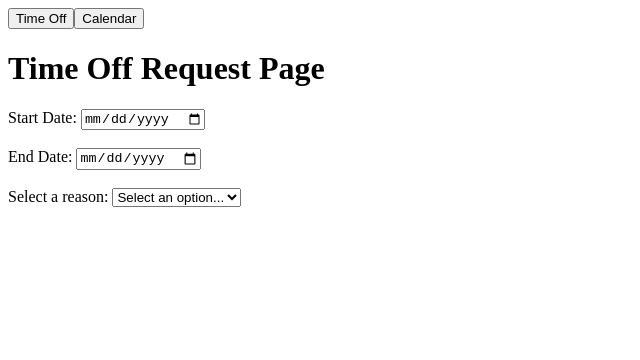
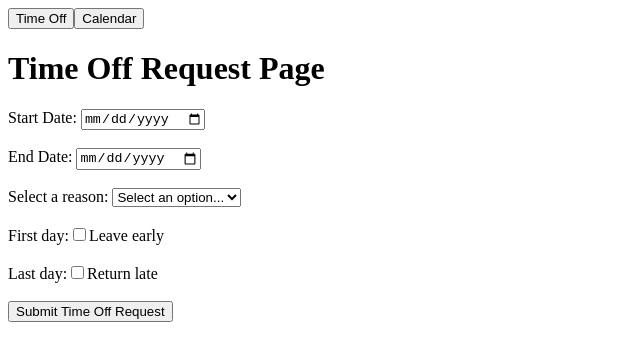
Before and after one commit to JacobB14210/Team-Presence-Tracker, a React app in the folder frontend/: page /Time-Off in a window 1280 px wide. Shown: the top 360 px of the page, without its empty margins (0-640 px from the left). Built offline with nearby package versions, Linux system fonts and the light colour scheme; the HTML template or start-up script is replaced by a standard one.

Commit message:
Added required time off request inputs

```diff
--- a/frontend/src/components/time-off-request/time-off-request-page.jsx
+++ b/frontend/src/components/time-off-request/time-off-request-page.jsx
@@ -4,10 +4,20 @@ import { Dashboard } from "../component-index";
 export function Time() {
     const [start_datetime, setStart] = useState("");
     const [end_datetime, setEnd] = useState("");
+    const [reason, setReason] = useState("");
+
+    const [leaveEarly, setLeaveEarly] = useState(false);
+    const [returnLate, setReturnLate] = useState(false);
+    const [leaveTime, setLeaveTime] = useState("");
+    const [returnTime, setReturnTime] = useState("");
 
     const handleRequestOff = async (e) => {
         e.preventDefault();
-
+        console.log(start_datetime);
+        console.log(end_datetime);
+        console.log(reason);
+        console.log(leaveTime);
+        console.log(returnTime);
     };
     return (
         <div>
@@ -20,8 +30,7 @@ export function Time() {
                     type="date"
                     value={start_datetime}
                     onChange={(e) =>
-                        setStart(e.target.value)}
-                />
+                        setStart(e.target.value)}/>
 
                 <br /><br />
 
@@ -30,19 +39,57 @@ export function Time() {
                     type="date"
                     value={end_datetime}
                     onChange={(e) =>
-                        setEnd(e.target.value)}
-                />
+                        setEnd(e.target.value)}/>
 
                 <br /><br />
 
                 <label>Select a reason: </label>
-                <select name="reason">
-                    <option value="" disabled selected>Select an option...</option>
-                    <option value="sick">sick</option>
-                    <option value="vacation">vacation</option>
-                    <option value="personal">personal</option>
-                    <option value="non-work">non-work</option>
+                <select
+                    value={reason}
+                    onChange={(e) => setReason(e.target.value)}>
+                    <option value="" disabled>Select an option...</option>
+                    <option value="sick">Sick</option>
+                    <option value="vacation">Vacation</option>
+                    <option value="personal">Personal</option>
+                    <option value="non-work">Non-work</option>
                 </select>
+
+                <br /><br />
+
+                <label>First day:</label>
+                <input
+                    type="checkbox"
+                    checked={leaveEarly}
+                    onChange={(e) => setLeaveEarly(e.target.checked)}/>
+                <label>Leave early</label>
+                {leaveEarly && (
+                    <input
+                        type="time"
+                        value={leaveTime}
+                        onChange={(e) => setLeaveTime(e.target.value)}/>
+                )}
+
+                <br /><br />
+
+                <label>Last day:</label>
+                <input
+                    type="checkbox"
+                    checked={returnLate}
+                    onChange={(e) => setReturnLate(e.target.checked)}/>
+
+                <label>Return late</label>
+                {returnLate && (
+                    <input
+                        type="time"
+                        value={returnTime}
+                        onChange={(e) => setReturnTime(e.target.value)}/>
+                )}
+
+                <br /><br />
+
+                <button type="submit">
+                    Submit Time Off Request
+                </button>
             </form>
         </div>
     );
```
